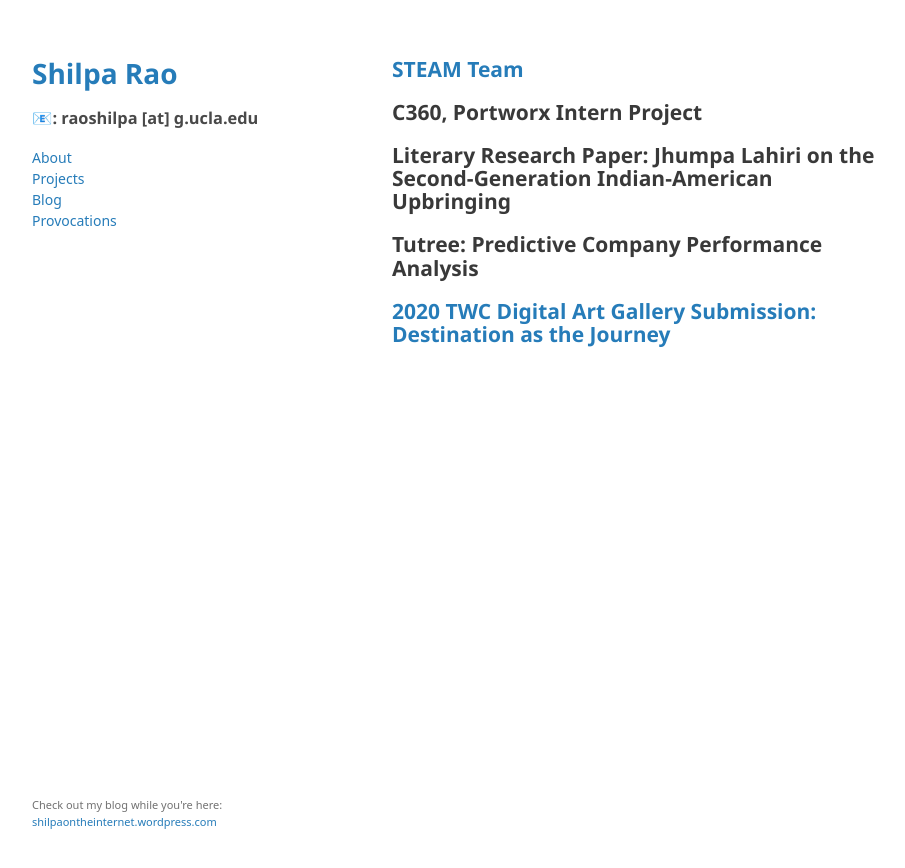
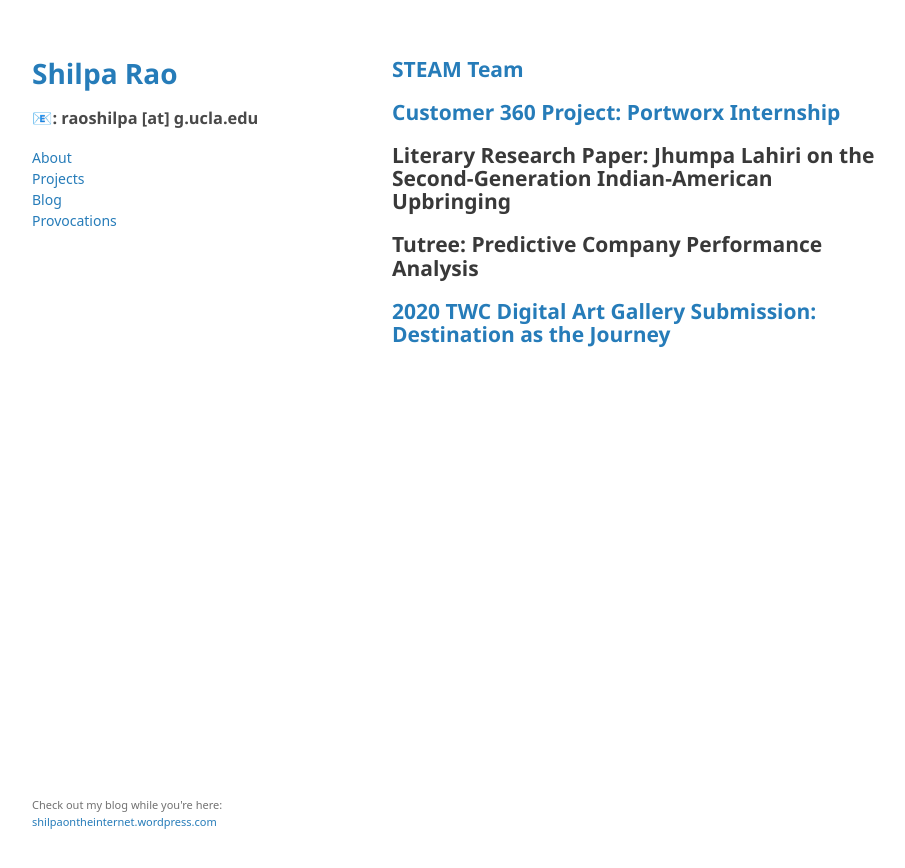
Before and after one commit to shxlpa/raoshilpa.github.io, a Jekyll site: the page built from projects.md, in a window 1280 px wide. Shown: the top 868 px of the page, without its empty margins (178-1083 px from the left). Built offline with Jekyll 4.4.1, drawn with Linux system fonts in a browser that asks for light colours; some web fonts are replaced; our own code applies the rules of GitHub Pages for plain Markdown files; a script that is not in the unit is left out.

Commit message:
c360 project page update

```diff
--- a/projects.md
+++ b/projects.md
@@ -2,7 +2,7 @@
 
 ## [STEAM Team](https://steamteamorg.weebly.com)
 
-## C360, Portworx Intern Project
+## [Customer 360 Project: Portworx Internship](https://raoshilpa.github.io/C360)
 
 ## Literary Research Paper: Jhumpa Lahiri on the Second-Generation Indian-American Upbringing
 
```
